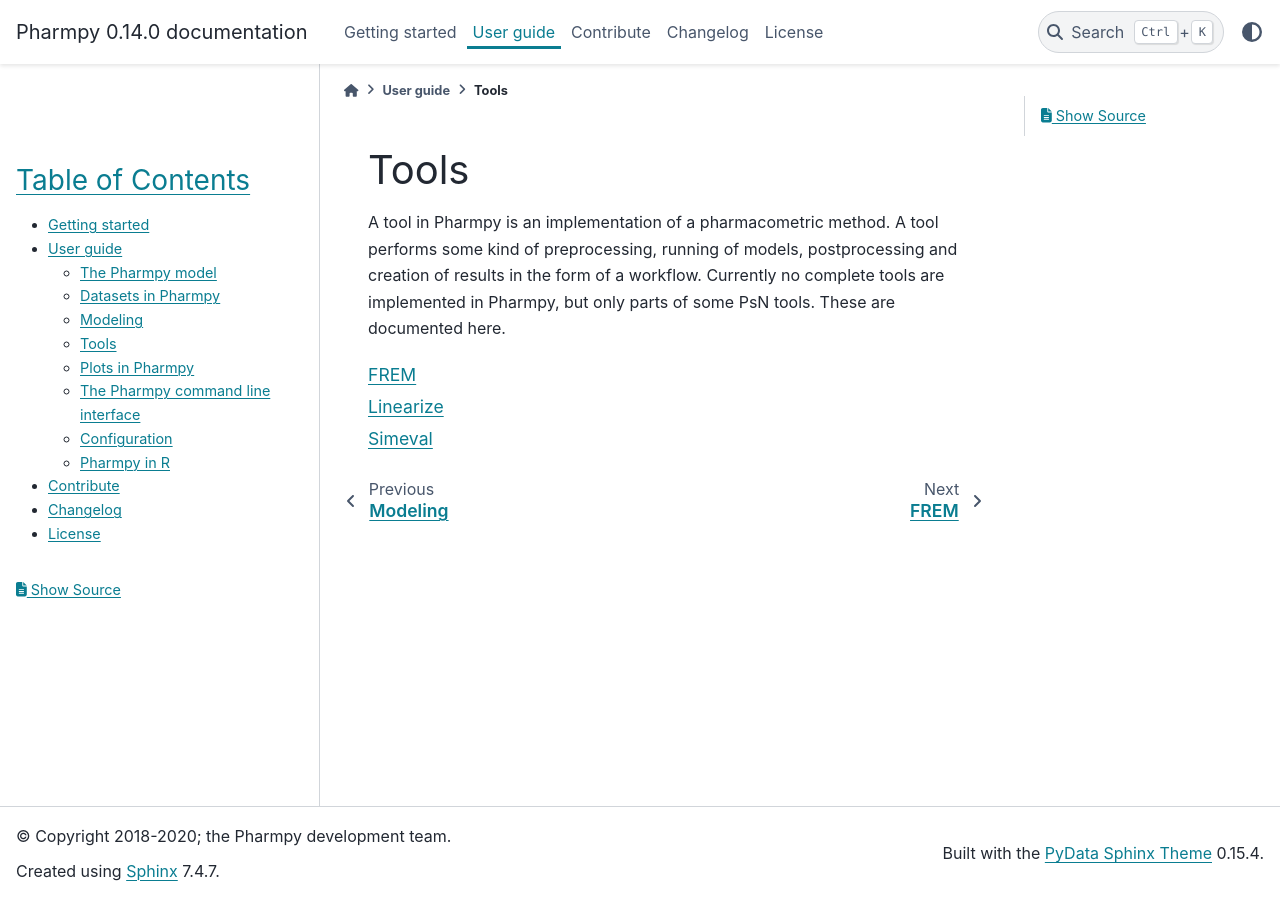
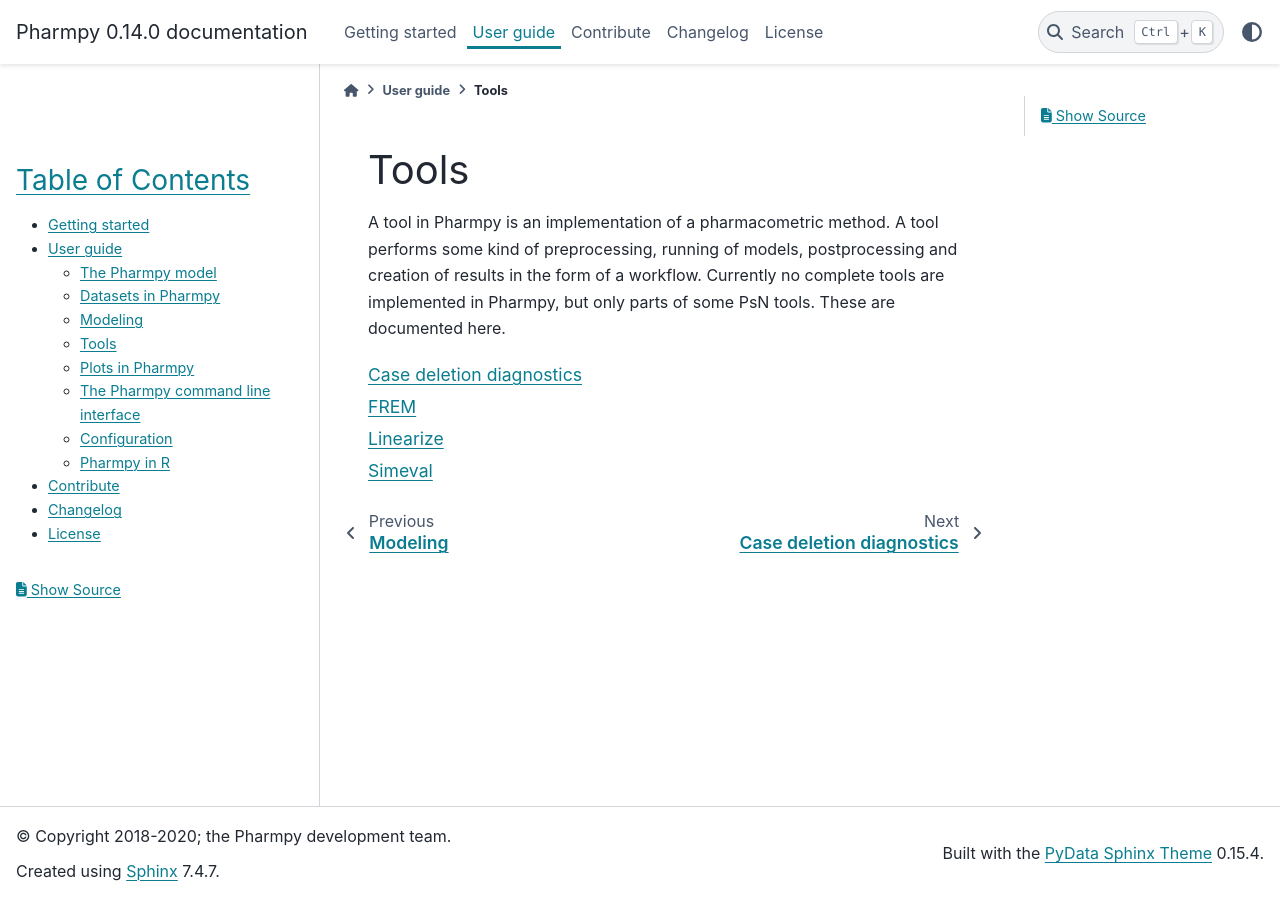
Before and after one commit to pharmpy/pharmpy, a Sphinx documentation site: the page built from docs/tools.rst, in a window 1280 px wide. Built offline with Sphinx 7.4.7 and the PyData theme 0.15.4, drawn with Linux system fonts in a browser that asks for light colours; pages that are not in the unit, such as notebooks, are missing from menus; some of the changed lines change nothing that is shown.

Commit message:
User guide for cdd results

```diff
--- /dev/null
+++ b/docs/cdd.rst
@@ -0,0 +1,99 @@
+=========================
+Case deletion diagnostics
+=========================
+
+Pharmpy currently creates results after a PsN cdd run.
+
+~~~~~~~~~~~~~~~
+The cdd results
+~~~~~~~~~~~~~~~
+
+Case results
+~~~~~~~~~~~~
+
+The `case_results` table contains the different results and metrics for each case.
+
+
+.. jupyter-execute::
+    :hide-code:
+
+    from pharmpy.results import read_results
+    res = read_results('tests/testdata/results/cdd_results.json')
+    res.case_results
+
+Cook score
+~~~~~~~~~~
+
+The Cook score for each case is calculated as:
+
+.. math::
+
+    \sqrt{(P_i - P_{orig})^T \mathop{cov}(P_{orig})^{-1} (P_i - P_{orig})}
+
+Where :math:`P_i` is the estimated parameter vector for case :math:`i`, :math:`P_{orig}` is the estimated parameter vector for the original model and :math:`\mathop{cov}(P_{orig})` is the covariance matrix of the estimated parameters.
+
+Jackknife cookscore
+~~~~~~~~~~~~~~~~~~~
+
+This is the same as the Cook score above, but instead using the Jackknige covariance matrix.
+
+.. math::
+
+    \sqrt{(P_i - P_{orig})^T \mathop{cov}^{jackknife}(P_{orig})^{-1} (P_i - P_{orig})}
+
+where
+
+.. math::
+
+    \mathop{cov}_{j,k}^{jackknife} = \frac{N - 1}{N}\sum_{i=1}^N(p_{i,j} - \overline{p}_j)(p_{i,k} - \overline{p}_k)
+
+is the jackknife estimate of the covariance between :math:`p_{orig,j}` and :math:`p_{orig,k}` which is used to calculate the
+full jackknife covariance matrix.
+
+.. math::
+
+    \overline{p}_j = \frac{1}{N}\sum_{i=1}^N p_{i,j}
+
+is the mean of parameter :math:`p_{i,j}` over all case deleted datasets. :math:`j` being the index in the parameter vector and :math:`i` being the case index.
+
+Covariance ratio
+~~~~~~~~~~~~~~~~
+
+The covariance ratio for each case is calculated as:
+
+.. math::
+
+    \sqrt{\frac{\mathop{det}({\mathop{cov}(P_i))}}{\mathop{det}(\mathop{cov}(P_{orig}))}}
+
+Delta OFV
+~~~~~~~~~
+
+For the delta OFV to be calculated the cases must correspond to individuals. Then it is calculated as
+
+.. math::
+
+    dOFV = OFV_{all} - iOFV_{k} - OFV_{k}
+
+where :math:`OFV_{all}` is the OFV of the full run with all individuals included, :math:`iOFV_k`
+is the individual OFV of the k:th individual in the full run and :math:`OFV_k` is the OFV of the run
+with the k:th individual removed. [dOFV]_
+
+Skipped individuals
+~~~~~~~~~~~~~~~~~~~
+
+A list of the individuals that were skipped for each case.
+
+Case column
+~~~~~~~~~~~
+
+The Name of the case column in the dataset can be found in `case_column`.
+
+.. jupyter-execute::
+    :hide-code:
+
+    res.case_column
+
+References
+~~~~~~~~~~
+
+.. [dOFV] Rikard Nordgren, Sebastian Ueckert, Svetlana Freiberga and Mats O. Karlsson, "Faster methods for case deletion diagnostics: dOFV and linearized dOFV", PAGE 27 (2018) Abstr 8683 https://www.page-meeting.org/?abstract=8683
--- a/docs/tools.rst
+++ b/docs/tools.rst
@@ -7,6 +7,7 @@
 .. toctree::
    :maxdepth: 1
 
+   cdd
    frem
    linearize
    simeval
```
Also changed, not shown: 1 other file.
